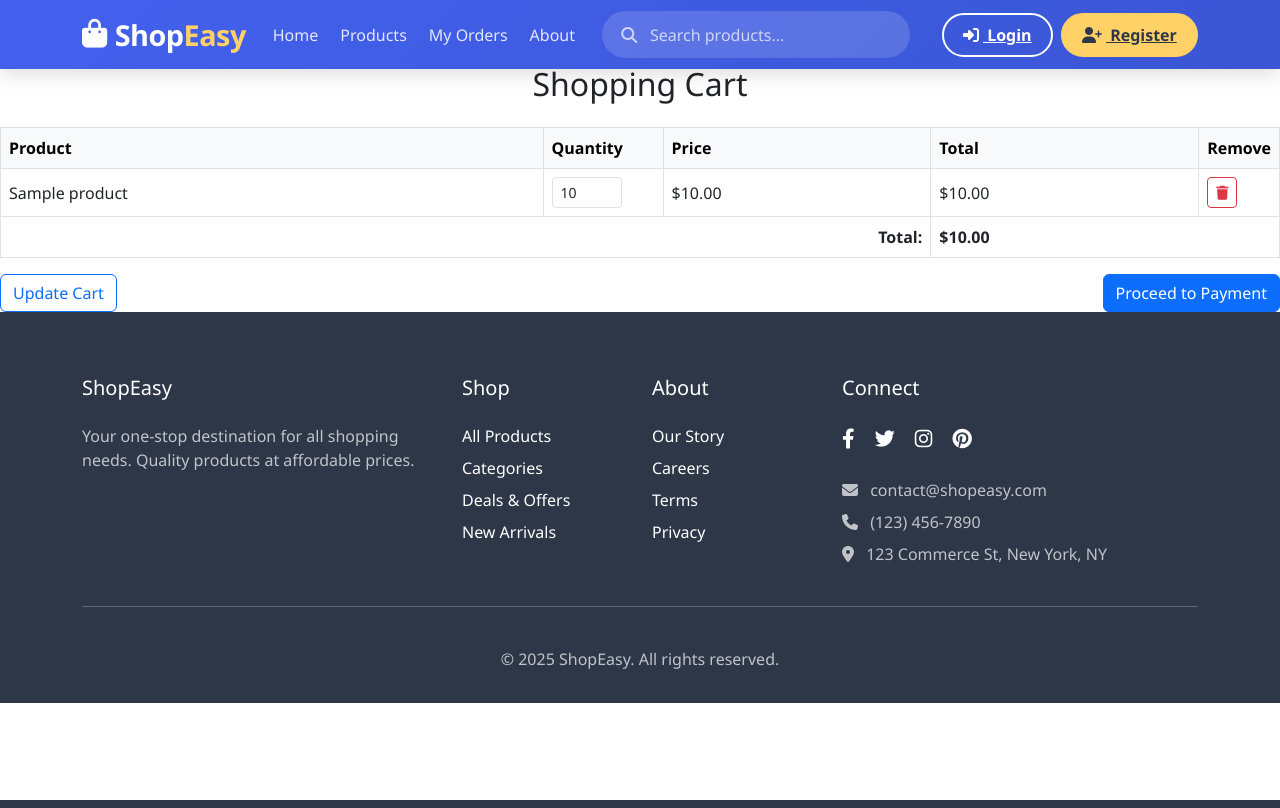
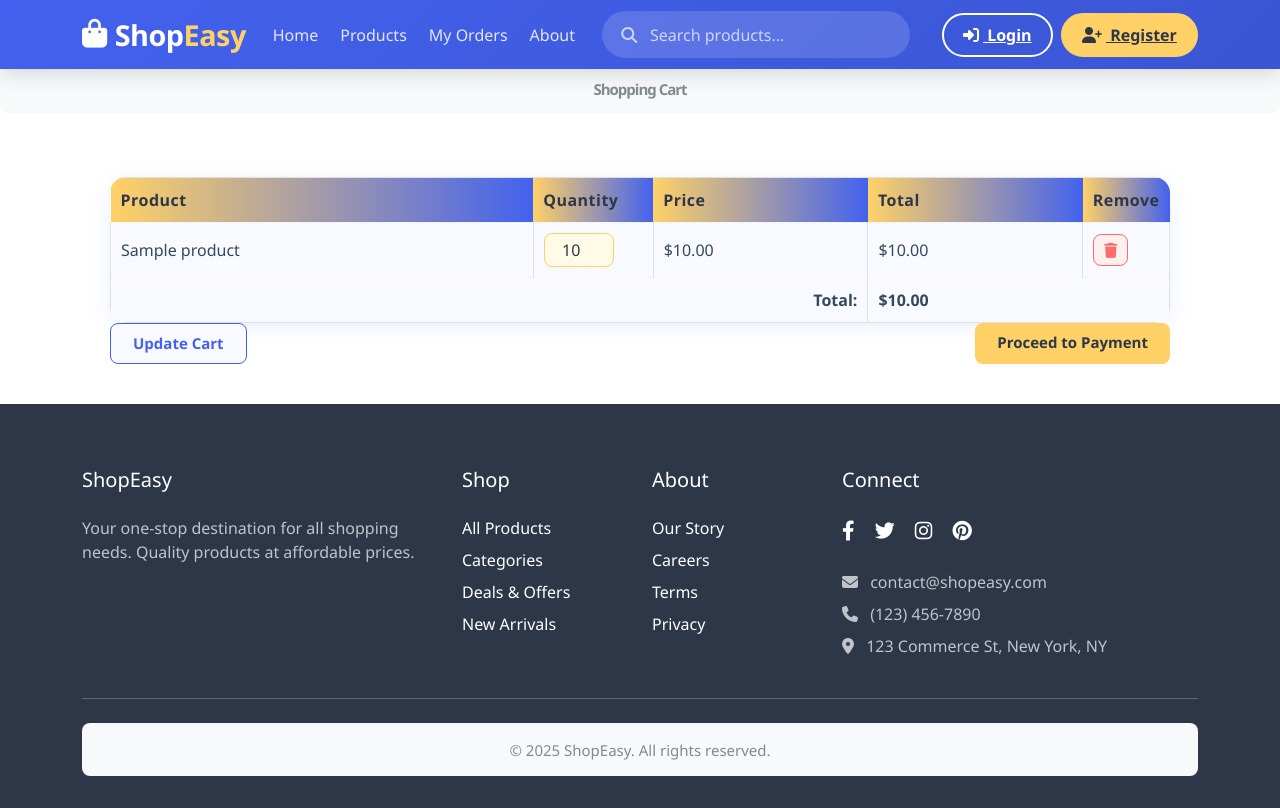
Before and after one commit to Rattnak-007/ecommerce_web, a Django app: template ecommerce/templates/ecommerce/cart.html in a window 1280 px wide. Run offline with Django 3.2, Linux system fonts and the light colour scheme; the template is opened without the code that fills it: most values are stand-ins (such as "Sample title", 1, 10 or a date in 2020).

Commit message:
Commit against

```diff
--- a/ecommerce/templates/ecommerce/cart.html
+++ b/ecommerce/templates/ecommerce/cart.html
@@ -1,18 +1,137 @@
-{% extends 'ecommerce/base.html' %}
-{% block title %}Your Cart{% endblock %}
-{% block content %}
+{% extends 'ecommerce/base.html' %} {% block title %}Your Cart{% endblock %} {% block content %}
+<style>
+  /* Cart page title */
+  h2 {
+    font-weight: 600;
+    color: #4361ee;
+    letter-spacing: -1px;
+  }
+
+  /* Table styling */
+  .container-cart {
+    padding: 40px;
+  }
+  .table {
+    background: #fff;
+    border-radius: 16px;
+    overflow: hidden;
+    margin-bottom: 0;
+    box-shadow: 0 4px 24px rgba(67, 97, 238, 0.08),
+      0 1.5px 6px rgba(0, 0, 0, 0.03);
+    padding: 10px;
+  }
+
+  .table th {
+    background: linear-gradient(90deg, #ffd166 0%, #4361ee 100%);
+    color: #2d3748;
+    font-weight: 700;
+    border: none;
+    font-size: 1rem;
+    letter-spacing: 0.5px;
+    padding: 10px;
+  }
+
+  .table td {
+    vertical-align: middle;
+    font-size: 1rem;
+    color: #34495e;
+    border-top: 1px solid #f1f5ff;
+    background: #f8faff;
+    padding: 10px;
+  }
+
+  .table-hover tbody tr:hover {
+    background: #e6f0ff;
+    transition: background 0.2s;
+  }
+
+  /* Cart quantity input */
+  .cart-qty {
+    padding: 4px 8px;
+    border-radius: 8px;
+    border: 1.5px solid #ffd166;
+    text-align: center;
+    font-size: 1rem;
+    width: 70px;
+    padding: 4px 8px;
+    transition: border 0.2s;
+    background: #fffbe6;
+    color: #2d3748;
+  }
+  .cart-qty:focus {
+    border: 2px solid #4361ee;
+    outline: none;
+    background: #e6f0ff;
+  }
+
+  /* Remove button */
+
+  .btn-outline-danger {
+    border-radius: 8px;
+    padding: 4px 10px;
+    font-size: 15px;
+    transition: 0.2s;
+    border-color: #ff6b6b !important;
+    color: #ff6b6b !important;
+    background: #fff0f0;
+  }
+  .btn-outline-danger:hover {
+    background: #ff6b6b !important;
+    color: #fff !important;
+    border-color: #ff6b6b !important;
+  }
+
+  /* Update/Proceed buttons */
+  .btn-outline-primary,
+  .btn-primary {
+    border-radius: 8px;
+    font-size: 15px;
+    padding: 8px 22px;
+    font-weight: 600;
+    transition: 0.2s;
+  }
+  .btn-outline-primary {
+    border-color: #4361ee;
+    color: #4361ee;
+    background: #f8faff;
+  }
+  .btn-outline-primary:hover {
+    background: #4361ee;
+    color: #fff;
+    border-color: #4361ee;
+  }
+  .btn-primary {
+    background: #ffd166;
+    color: #2d3748;
+    border: none;
+  }
+  .btn-primary:hover {
+    background: #ffe299;
+    color: #2d3748;
+  }
+
+  /* Empty cart message */
+  .text-center {
+    color: #7f8c8d;
+    font-size: 15px;
+    background: #f8f9fa;
+    padding: 15px;
+    border-radius: 8px;
+  }
+</style>
 <h2 class="mb-4 text-center">Shopping Cart</h2>
 {% if cart_items %}
+<div class="container container-cart">
   <form method="post" action="{% url 'update_cart' %}">
     {% csrf_token %}
     <table class="table table-bordered align-middle">
       <thead class="table-light">
         <tr>
           <th>Product</th>
-                    <th style="width:120px;">Quantity</th>
+          <th style="width: 120px">Quantity</th>
           <th>Price</th>
           <th>Total</th>
-                    <th style="width:60px;">Remove</th>
+          <th style="width: 60px">Remove</th>
         </tr>
       </thead>
       <tbody>
@@ -20,14 +139,16 @@
         <tr>
           <td>{{ item.product.name }}</td>
           <td>
-                        <input type="number"
+            <input
+              type="number"
               name="quantity_{{ item.cart_item_id }}"
               value="{{ item.quantity }}"
               min="1"
               class="form-control form-control-sm cart-qty"
-                               style="width:70px;"
+              style="width: 70px"
               data-price="{{ item.product.price }}"
-                               data-item="{{ item.cart_item_id }}">
+              data-item="{{ item.cart_item_id }}"
+            />
           </td>
           <td>${{ item.product.price|floatformat:2 }}</td>
           <td>
@@ -36,7 +157,11 @@
             </span>
           </td>
           <td>
-                        <a href="{% url 'remove_from_cart' item.cart_item_id %}" class="btn btn-sm btn-outline-danger" title="Remove">
+            <a
+              href="{% url 'remove_from_cart' item.cart_item_id %}"
+              class="btn btn-sm btn-outline-danger"
+              title="Remove"
+            >
               <i class="fas fa-trash"></i>
             </a>
           </td>
@@ -46,37 +171,46 @@
       <tfoot>
         <tr>
           <td colspan="3" class="text-end"><strong>Total:</strong></td>
-                    <td colspan="2"><strong>$<span id="cart-total">{{ cart_total|floatformat:2 }}</span></strong></td>
+          <td colspan="2">
+            <strong
+              >$<span id="cart-total"
+                >{{ cart_total|floatformat:2 }}</span
+              ></strong
+            >
+          </td>
         </tr>
       </tfoot>
     </table>
     <div class="d-flex justify-content-between">
       <button type="submit" class="btn btn-outline-primary">Update Cart</button>
-            <a href="{% url 'checkout' %}" class="btn btn-primary">Proceed to Payment</a>
+      <a href="{% url 'checkout' %}" class="btn btn-primary"
+        >Proceed to Payment</a
+      >
     </div>
   </form>
+</div>
 <script>
   // Update item total and cart total when quantity changes
-    document.querySelectorAll('.cart-qty').forEach(function(input) {
-        input.addEventListener('input', function() {
-            var price = parseFloat(input.getAttribute('data-price'));
+  document.querySelectorAll(".cart-qty").forEach(function (input) {
+    input.addEventListener("input", function () {
+      var price = parseFloat(input.getAttribute("data-price"));
       var qty = parseInt(input.value) || 1;
-            var itemId = input.getAttribute('data-item');
+      var itemId = input.getAttribute("data-item");
       var itemTotal = price * qty;
-            document.getElementById('item-total-' + itemId).textContent = '$' + itemTotal.toFixed(2);
+      document.getElementById("item-total-" + itemId).textContent =
+        "$" + itemTotal.toFixed(2);
 
       // Update cart total
       var cartTotal = 0;
-            document.querySelectorAll('.cart-qty').forEach(function(inp) {
-                var p = parseFloat(inp.getAttribute('data-price'));
+      document.querySelectorAll(".cart-qty").forEach(function (inp) {
+        var p = parseFloat(inp.getAttribute("data-price"));
         var q = parseInt(inp.value) || 1;
         cartTotal += p * q;
       });
-            document.getElementById('cart-total').textContent = cartTotal.toFixed(2);
+      document.getElementById("cart-total").textContent = cartTotal.toFixed(2);
     });
   });
 </script>
 {% else %}
 <p class="text-center">Your cart is empty.</p>
-{% endif %}
-{% endblock %}
+{% endif %} {% endblock %}
```
Also changed, not shown: db.sqlite3. Lines whose indentation alone changed are shown as unchanged.
